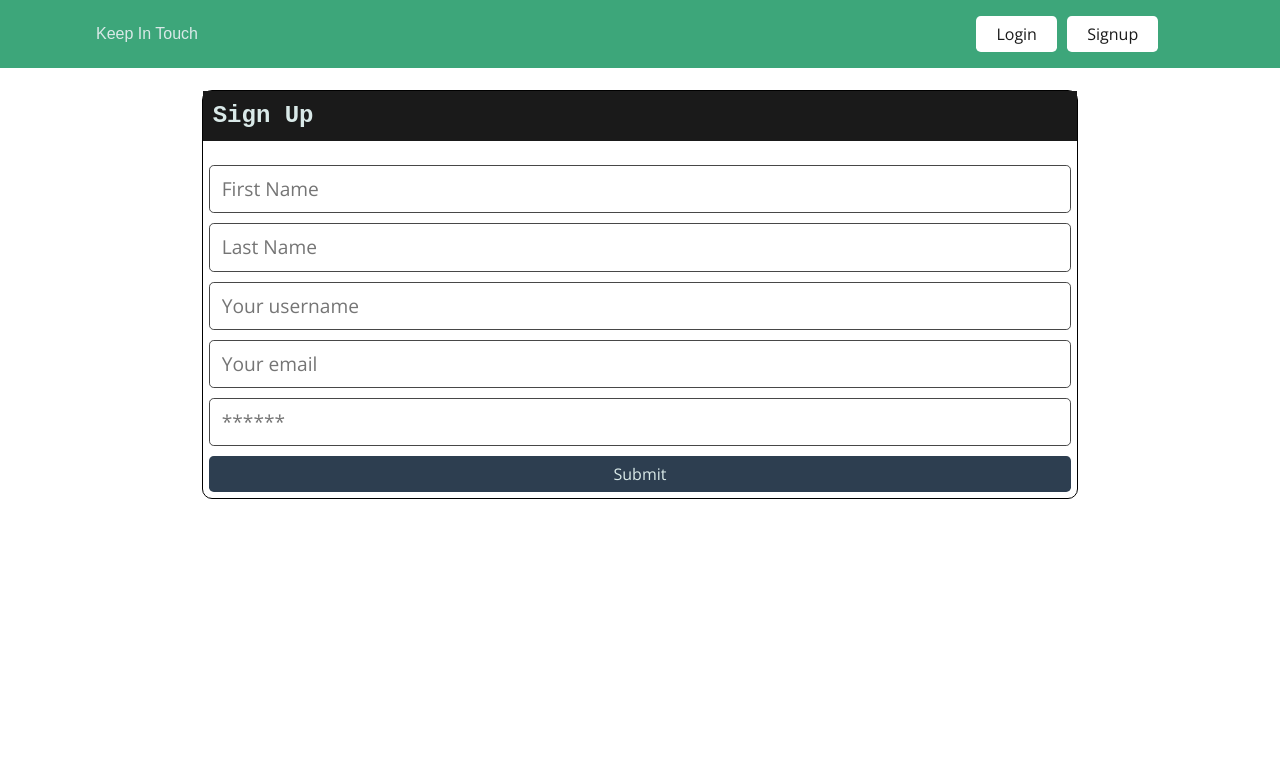
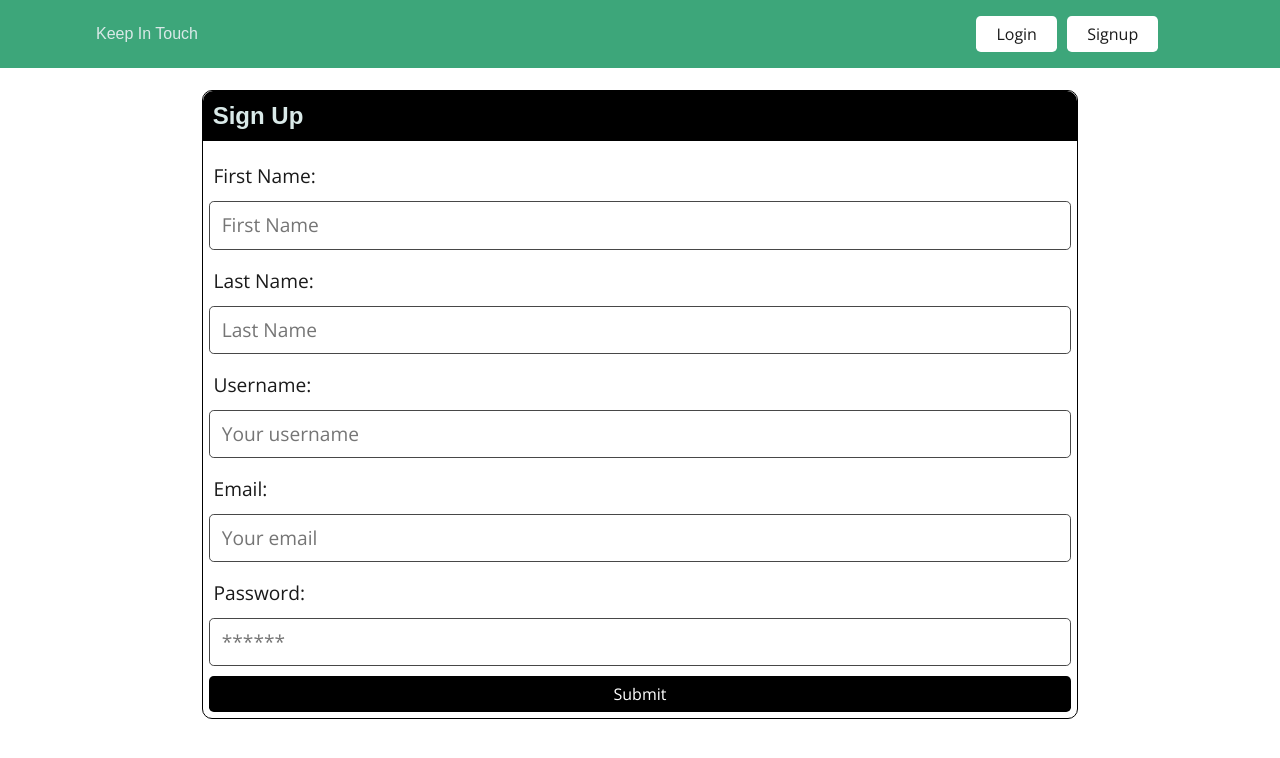
Before and after one commit to jcnolan9/project3-react-app, a React (Create React App) app in the folder client/: page /signup in a window 1280 px wide. Shown: the top 758 px of the page. Built offline with nearby package versions, Linux system fonts and the light colour scheme; a web font is replaced by a local one.

Commit message:
fixing singleReminder page and updating styling

```diff
--- a/client/src/index.css
+++ b/client/src/index.css
@@ -188,6 +188,15 @@ select {
   text-transform: none;
 }
 
+select {
+  min-width: 10%;
+  max-width: 25%;
+}
+
+option {
+  text-align: center;
+}
+
 /**
  * Correct the inability to style clickable types in iOS and Safari.
  */
@@ -1137,6 +1146,13 @@ a:hover {
   color: #d9e9e8;
 
 }
+.message {
+  font-weight: bold;
+}
+
+.message-text {
+  margin-left: 30px;
+}
 
 .reminder-list-title {
   font-family: 'Days One', sans-serif;
--- a/client/src/pages/Signup.js
+++ b/client/src/pages/Signup.js
@@ -44,7 +44,7 @@ const Signup = () => {
         <main className="flex-row justify-center mb-4">
             <div className="col-12 col-lg-10">
                 <div className="card">
-                    <h4 className="card-header bg-dark text-light p-2">Sign Up</h4>
+                    <h4 className="text-light p-2 login-header">Sign Up</h4>
                     <div className="card-body">
                         {data ? (
                             <p>
@@ -53,48 +53,58 @@ const Signup = () => {
                             </p>
                         ) : (
                             <form onSubmit={handleFormSubmit}>
+                                <label for='firstName'>First Name:</label>
                                 <input
                                     className="form-input"
                                     placeholder="First Name"
+                                    id='firstName'
                                     name="firstName"
                                     type="text"
                                     value={formState.firstName}
                                     onChange={handleChange}
                                 />
+                                <label for='lastName'>Last Name:</label>
                                 <input
                                     className="form-input"
                                     placeholder="Last Name"
+                                    id='lastName'
                                     name="lastName"
                                     type="text"
                                     value={formState.lastName}
                                     onChange={handleChange}
                                 />
+                                <label for='lastName'>Username:</label>
                                 <input
                                     className="form-input"
                                     placeholder="Your username"
+                                    id='userName'
                                     name="userName"
                                     type="text"
                                     value={formState.userName}
                                     onChange={handleChange}
                                 />
+                                <label for='email'>Email:</label>
                                 <input
                                     className="form-input"
                                     placeholder="Your email"
+                                    id='email'
                                     name="email"
                                     type="email"
                                     value={formState.email}
                                     onChange={handleChange}
                                 />
+                                <label for='email'>Password:</label>
                                 <input
                                     className="form-input"
                                     placeholder="******"
+                                    id='password'
                                     name="password"
                                     type="password"
                                     value={formState.password}
                                     onChange={handleChange}
                                 />
                                 <button
-                                    className="btn btn-block btn-primary"
+                                    className="btn btn-block btn-reverse"
                                     style={{ cursor: 'pointer' }}
                                     type="submit"
                                 >
--- a/client/src/pages/SingleReminder.js
+++ b/client/src/pages/SingleReminder.js
@@ -5,6 +5,7 @@ import { useParams } from 'react-router-dom';
 import { useQuery } from '@apollo/client';
 
 import { QUERY_REMINDER } from '../utils/queries';
+
 
 const SingleReminder = () => {
     const { reminderId } = useParams()
@@ -20,20 +21,36 @@ const SingleReminder = () => {
     console.log("data", data)
     const reminder = data?.reminders || {}
 
-    console.log("reminder object", reminder)
-    console.log("reminder name", reminder.contact.firstName)
-    console.log("reminder message", reminder.message)
+    const imagePicker = (contactType) => {
+        if(contactType == 'phone call') {
+            return "phone.png"
+        }
+        else if(contactType == "text") {
+            return "text.png"
+        }
+        return "email.png"
+    }
+
+    //all I had to do was add this to stop the app the from breaking and showing nothing when hitting the back button
+    if (loading) {
+        return <div>Loading...</div>;
+    }
+
+    // console.log("reminder object", reminder)
+    // console.log("reminder name", reminder.contact.firstName)
+    // console.log("reminder message", reminder.message)
 
     //if stops working comment out stuff in return, reminder name console log, and reminder message console log
     //keep reminder object. then re-enable all those things
 
     return (
-        <div>
-            <h2>{reminder.contactType} {reminder.contact.firstName} {reminder.contact.lastName}</h2>
-            <p>at</p>
-            <p>{reminder.date}</p>
-            <p>Message:</p>
-            <p>{reminder.message}</p>
+        <div className='card card-reminder-list'>
+            <h2 className='text-light reminder-header'>{reminder.contactType} {reminder.contact.firstName} {reminder.contact.lastName}</h2>
+
+            <img src={imagePicker(reminder.contactType)}></img>
+            <p className='reminder-list-p'>{reminder.date}</p>
+            <p className='reminder-list-p message'>Message:</p>
+            <p className='reminder-list-p'>{reminder.message}</p>
         </div>
         // <>
         // </>
```
Also changed, not shown: 1 other file (tests, documents, lock files or other folders).
